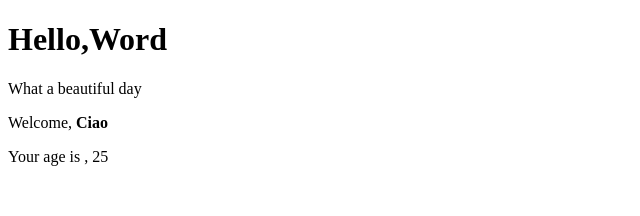
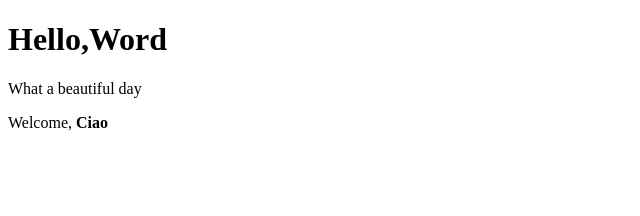
Before and after one commit to Ignazioconti/React_V2, a React (Create React App) app in the folder my-app/: page / in a window 1280 px wide. Shown: the top 216 px of the page, without its empty margins (0-640 px from the left). Built offline with nearby package versions, Linux system fonts and the light colour scheme.

Commit message:
svolgimento

```diff
--- a/my-app/src/Age.js
+++ b/my-app/src/Age.js
@@ -4,11 +4,7 @@ export class Age extends React.Component {
   render() {
     return (
       <div>
-        {this.props.age > 18 ? (
-          <p>Your age is , {this.props.age}</p>
-        ) : (
-          <p>You are Young</p>
-        )}
+        <p>Your age is: {this.props.age}</p>
       </div>
     );
   }
--- a/my-app/src/Welcome.js
+++ b/my-app/src/Welcome.js
@@ -5,13 +5,10 @@ export class Welcome extends React.Component {
   render() {
     return (
       <div>
-        {!!this.props.name && (
-          <p>
-            Welcome, <strong>{this.props.name}</strong>
-          </p>
+        <p>Welcome, {<strong>{this.props.name}</strong>}</p>
+        {this.props.renderAge > 18 && this.props.renderAge < 65 && (
+          <Age age={this.props.renderAge} />
         )}
-        {!this.props.name && <p>Welcome, User</p>}
-        {this.props.renderAge && <Age age={25} />}
       </div>
     );
   }
```
